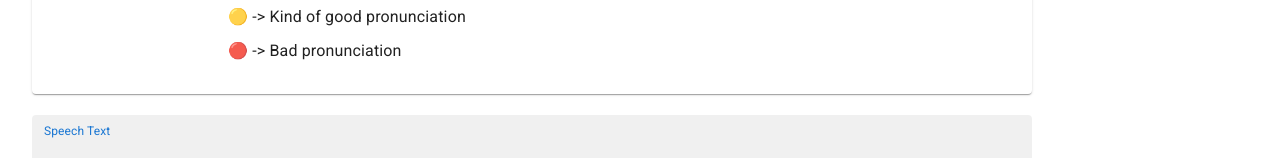
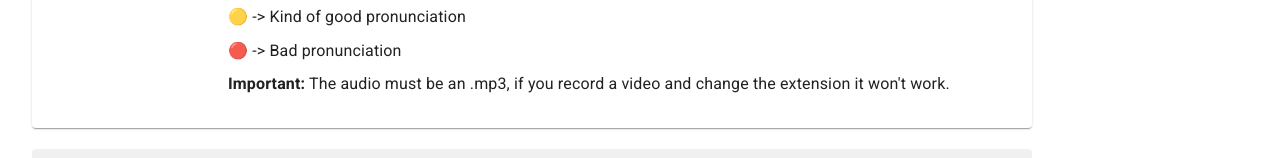
Before and after one commit to MLH-Fellowship/speAkIt, a React (Create React App) app in the folder frontend/: page / in a window 1280 px wide. Shown: the part 360-518 px from the top of the page. Built offline with nearby package versions, Linux system fonts and the light colour scheme.

Commit message:
added important note

```diff
--- a/frontend/src/components/instructions.js
+++ b/frontend/src/components/instructions.js
@@ -39,6 +39,10 @@ function Instructions(props) {
                     <Typography variant="subtitle1" gutterBottom component="div">
                         <span role="img" aria-label="r">🔴 -> Bad pronunciation</span>
                     </Typography>
+                    <Typography variant="subtitle1" gutterBottom component="div">
+                        <b>Important:</b> The audio must be an .mp3, if you record a video and change the
+                        extension it won't work.
+                    </Typography>
 
                 </CardContent>
                 <Box sx={{ display: "flex", alignItems: "center", pl: 1, pb: 1 }}></Box>
```
